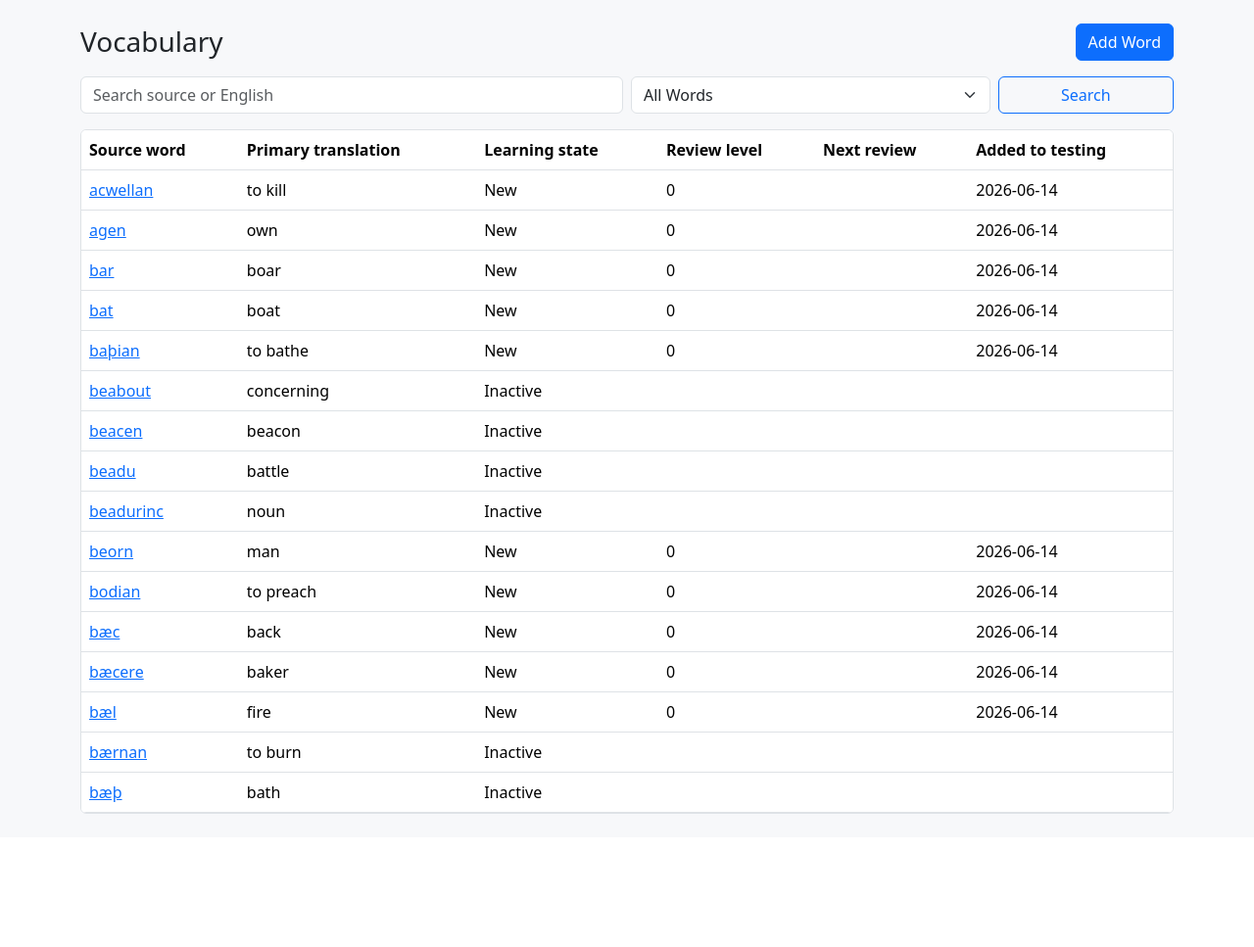
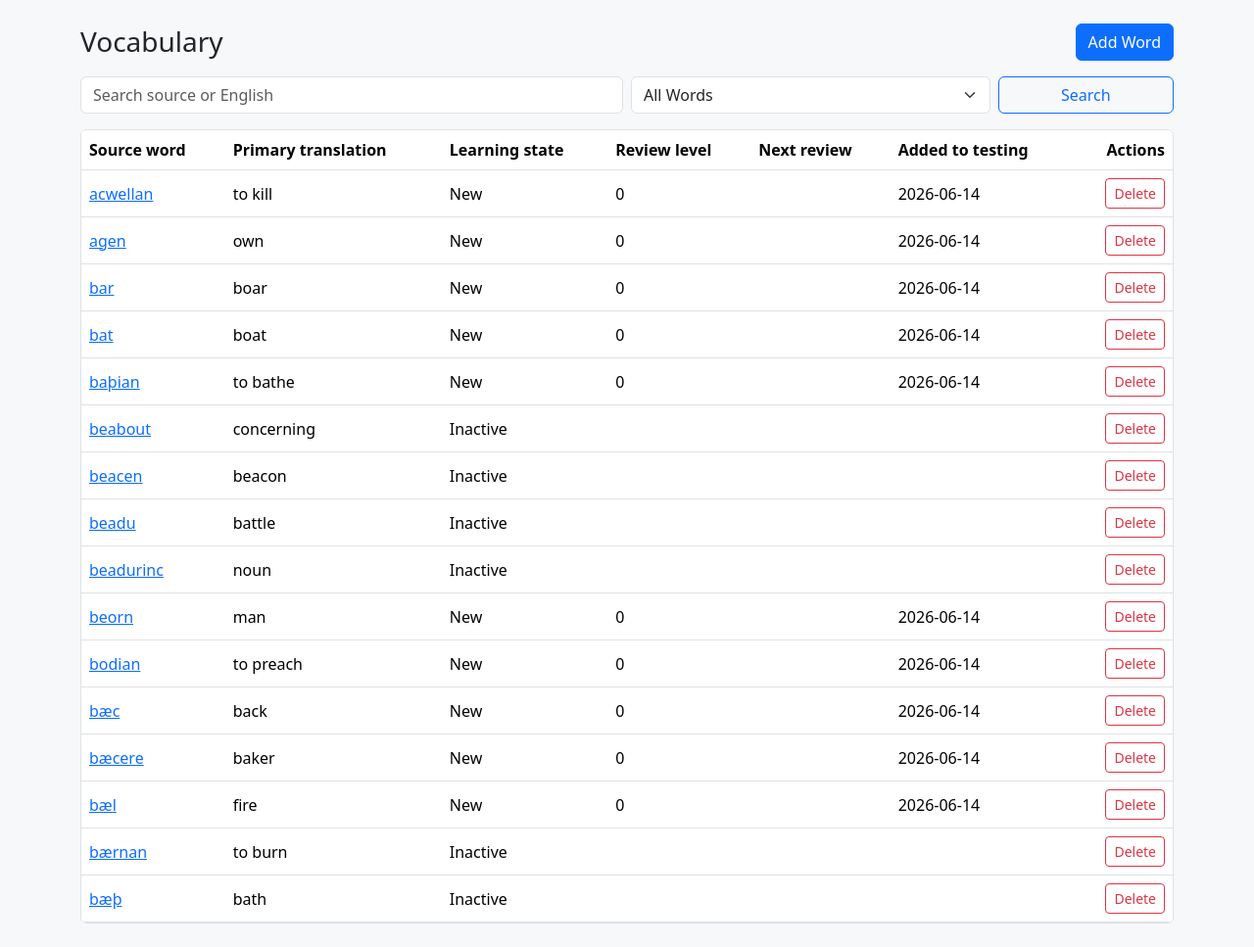
Before and after one commit to rlangston/spacedrep, a Flask app: page /vocabulary in a window 1280 px wide. Shown: the part 57-1024 px from the top of the page at 98% size. Before the commit the page ends 888 px from the top, so only its background shows below. Run offline with Flask 3, Linux system fonts and the light colour scheme; a user stored in the database is signed in.

Commit message:
Added delete button to vocabulary list

```diff
--- a/vocab_app/routes.py
+++ b/vocab_app/routes.py
@@ -171,6 +171,21 @@ def edit_word(vocab_id: int):
             flash("Word updated.", "success")
             return redirect(url_for("main.word_detail", vocab_id=vocab.id))
     return render_template("vocabulary/form.html", vocab=vocab)
+
+
+@bp.post("/vocabulary/<int:vocab_id>/delete")
+@login_required
+def delete_word(vocab_id: int):
+    vocab = Vocabulary.query.get_or_404(vocab_id)
+    source_word = vocab.source_word
+    deleted = delete_vocabulary_ids([vocab.id])
+    prune_deleted_vocabulary_from_session([vocab.id])
+    db.session.commit()
+    if deleted:
+        flash(f"Deleted {source_word} and related progress/history records.", "success")
+    else:
+        flash("That word was already deleted.", "info")
+    return redirect(url_for("main.vocabulary"))
 
 
 @bp.post("/vocabulary/<int:vocab_id>/reset")
@@ -494,6 +509,20 @@ def delete_vocabulary_ids(vocab_ids: list[int]) -> int:
     return Vocabulary.query.filter(Vocabulary.id.in_(vocab_ids)).delete(synchronize_session=False)
 
 
+def prune_deleted_vocabulary_from_session(vocab_ids: list[int]) -> None:
+    deleted_ids = set(vocab_ids)
+    changed = False
+    for key, value in list(session.items()):
+        if not key.startswith("quiz_") or not isinstance(value, list):
+            continue
+        pruned = [vocab_id for vocab_id in value if vocab_id not in deleted_ids]
+        if len(pruned) != len(value):
+            session[key] = pruned
+            changed = True
+    if changed:
+        session.modified = True
+
+
 def snapshot_user_word(user_word: UserWord) -> dict[str, str | int | bool | None]:
     return {
         "active": user_word.active,
--- a/vocab_app/templates/vocabulary/form.html
+++ b/vocab_app/templates/vocabulary/form.html
@@ -14,4 +14,9 @@
   <button class="btn btn-primary" type="submit">Save</button>
   <a class="btn btn-link" href="{{ url_for('main.vocabulary') }}">Cancel</a>
 </form>
+{% if vocab %}
+<form method="post" action="{{ url_for('main.delete_word', vocab_id=vocab.id) }}" class="mt-3" onsubmit="return confirm('Delete ' + {{ vocab.source_word|tojson }} + ' and all related progress/history records?');">
+  <button class="btn btn-outline-danger" type="submit">Delete Word</button>
+</form>
+{% endif %}
 {% endblock %}
--- a/vocab_app/templates/vocabulary/list.html
+++ b/vocab_app/templates/vocabulary/list.html
@@ -21,7 +21,7 @@
 </form>
 <div class="table-responsive bg-white border rounded">
   <table class="table table-hover mb-0">
-    <thead><tr><th>Source word</th><th>Primary translation</th><th>Learning state</th><th>Review level</th><th>Next review</th><th>Added to testing</th></tr></thead>
+    <thead><tr><th>Source word</th><th>Primary translation</th><th>Learning state</th><th>Review level</th><th>Next review</th><th>Added to testing</th><th class="text-end">Actions</th></tr></thead>
     <tbody>
       {% for word in rows %}
       {% set uw = user_words.get(word.id) %}
@@ -32,9 +32,14 @@
         <td>{{ uw.review_level if uw else "" }}</td>
         <td>{{ uw.next_review or "" if uw else "" }}</td>
         <td>{{ uw.date_added_to_testing_set or "" if uw else "" }}</td>
+        <td class="text-end">
+          <form method="post" action="{{ url_for('main.delete_word', vocab_id=word.id) }}" onsubmit="return confirm('Delete ' + {{ word.source_word|tojson }} + ' and all related progress/history records?');">
+            <button class="btn btn-sm btn-outline-danger" type="submit">Delete</button>
+          </form>
+        </td>
       </tr>
       {% else %}
-      <tr><td colspan="6" class="text-secondary">No words found.</td></tr>
+      <tr><td colspan="7" class="text-secondary">No words found.</td></tr>
       {% endfor %}
     </tbody>
   </table>
```
